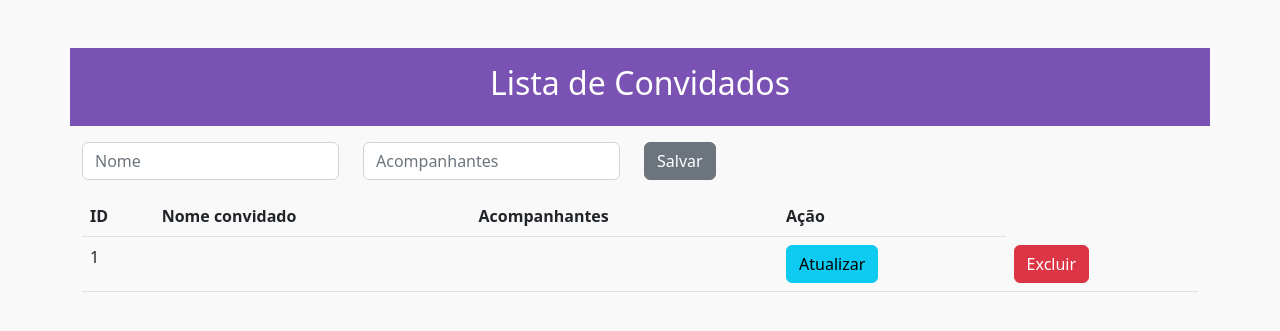
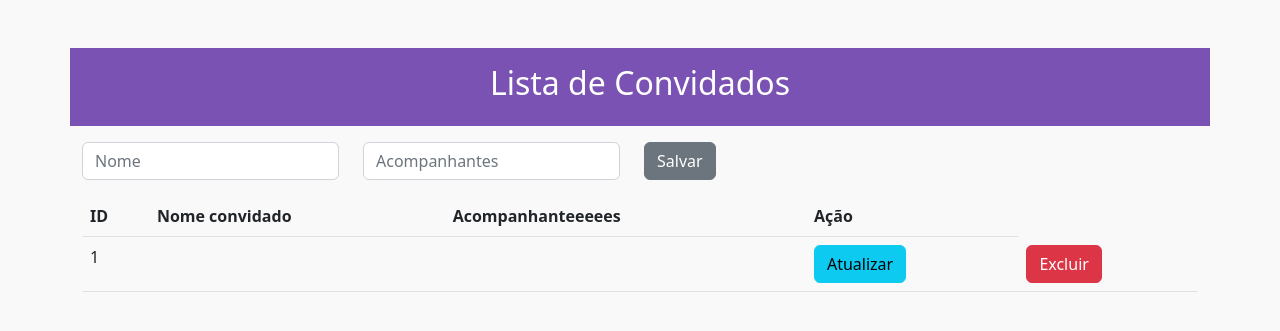
Before and after one commit to EzequielGuilherme/gestao_convidados, a PHP site: page /convidados.php in a window 1280 px wide. Shown: the top 331 px of the page. Run offline with PHP 8.4, Linux system fonts and the light colour scheme; tables that the repository leaves empty or names only in its code hold one stand-in row (values such as "Sample post"); data that the repository does not hold is empty.

Commit message:
alteração

```diff
--- a/convidados.php
+++ b/convidados.php
@@ -34,7 +34,7 @@
             <tr>
               <th scope="col">ID</th>
               <th scope="col">Nome convidado</th>
-              <th scope="col">Acompanhantes</th>
+              <th scope="col">Acompanhanteeeees</th>
               <th scope="col">Ação</th>
             </tr>
           </thead>
```
